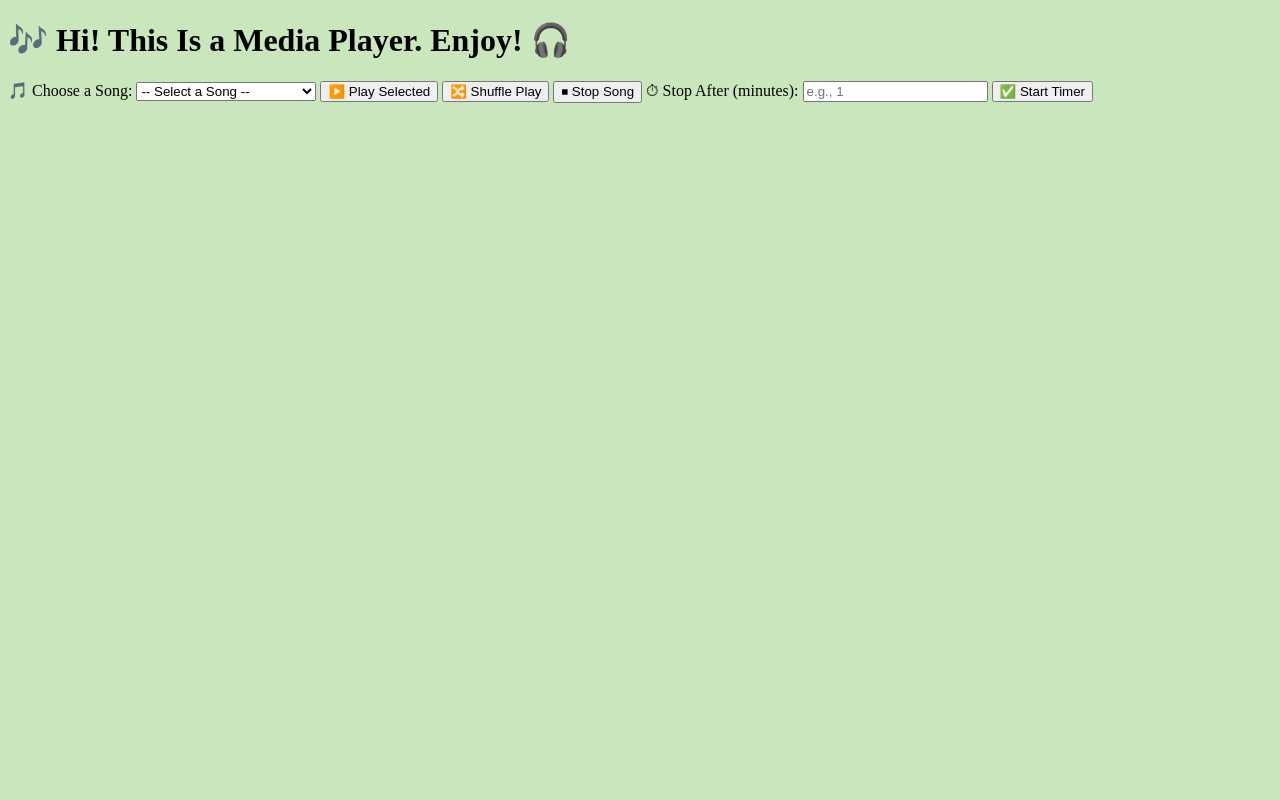
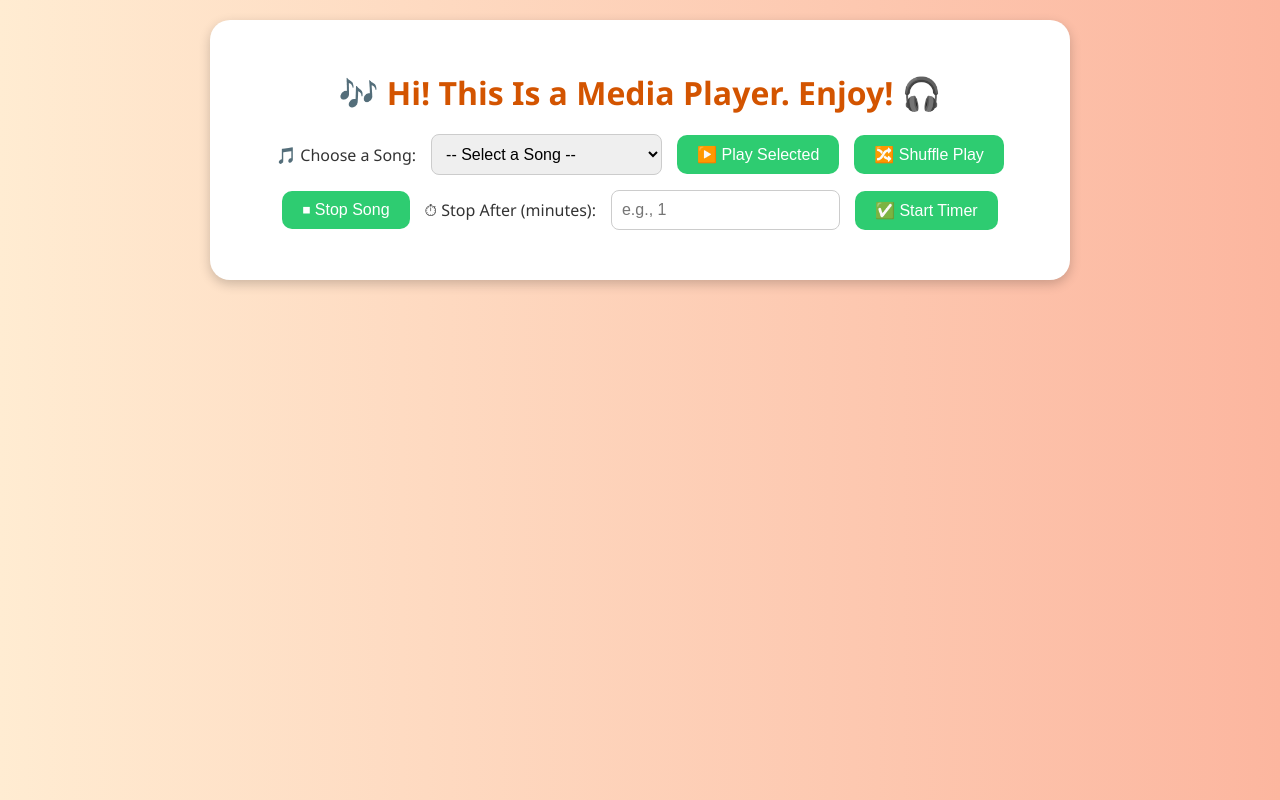
Before and after one commit to SanchoRoy007/First-website, a plain HTML site: page index.html in a window 1280 px wide. Drawn offline with Linux system fonts and the light colour scheme.

Commit message:
style.css

```diff
--- a/style.css
+++ b/style.css
@@ -1,4 +1,56 @@
-body{
-    background-color: rgb(201, 230, 188);
+body {
+  font-family: 'Segoe UI', Tahoma, Geneva, Verdana, sans-serif;
+  background: linear-gradient(to right, #ffecd2, #fcb69f);
+  margin: 0;
+  padding: 20px;
+  color: #333;
+}
 
+.container {
+  max-width: 800px;
+  margin: auto;
+  background: white;
+  padding: 30px;
+  border-radius: 20px;
+  box-shadow: 0 4px 12px rgba(0, 0, 0, 0.2);
 }
+
+h1 {
+  color: #d35400;
+  text-align: center;
+  margin-bottom: 20px;
+}
+
+.controls {
+  display: flex;
+  flex-wrap: wrap;
+  gap: 15px;
+  align-items: center;
+  justify-content: center;
+  margin-bottom: 20px;
+}
+
+button {
+  padding: 10px 20px;
+  background-color: #2ecc71;
+  color: white;
+  border: none;
+  border-radius: 10px;
+  cursor: pointer;
+  font-size: 16px;
+}
+
+button:hover {
+  background-color: #27ae60;
+}
+
+input[type="number"], select {
+  padding: 10px;
+  border-radius: 8px;
+  border: 1px solid #ccc;
+  font-size: 16px;
+}
+
+audio {
+  display: none;
+}
```
